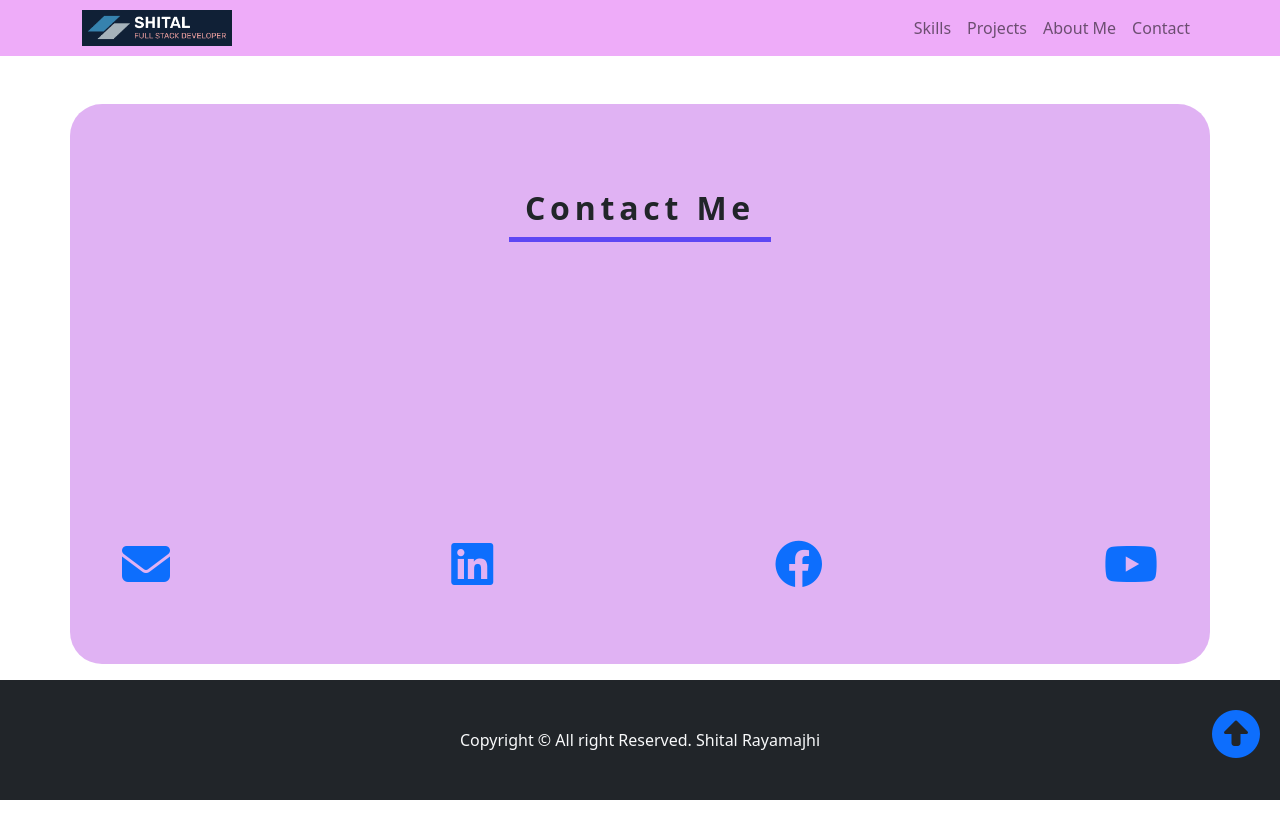
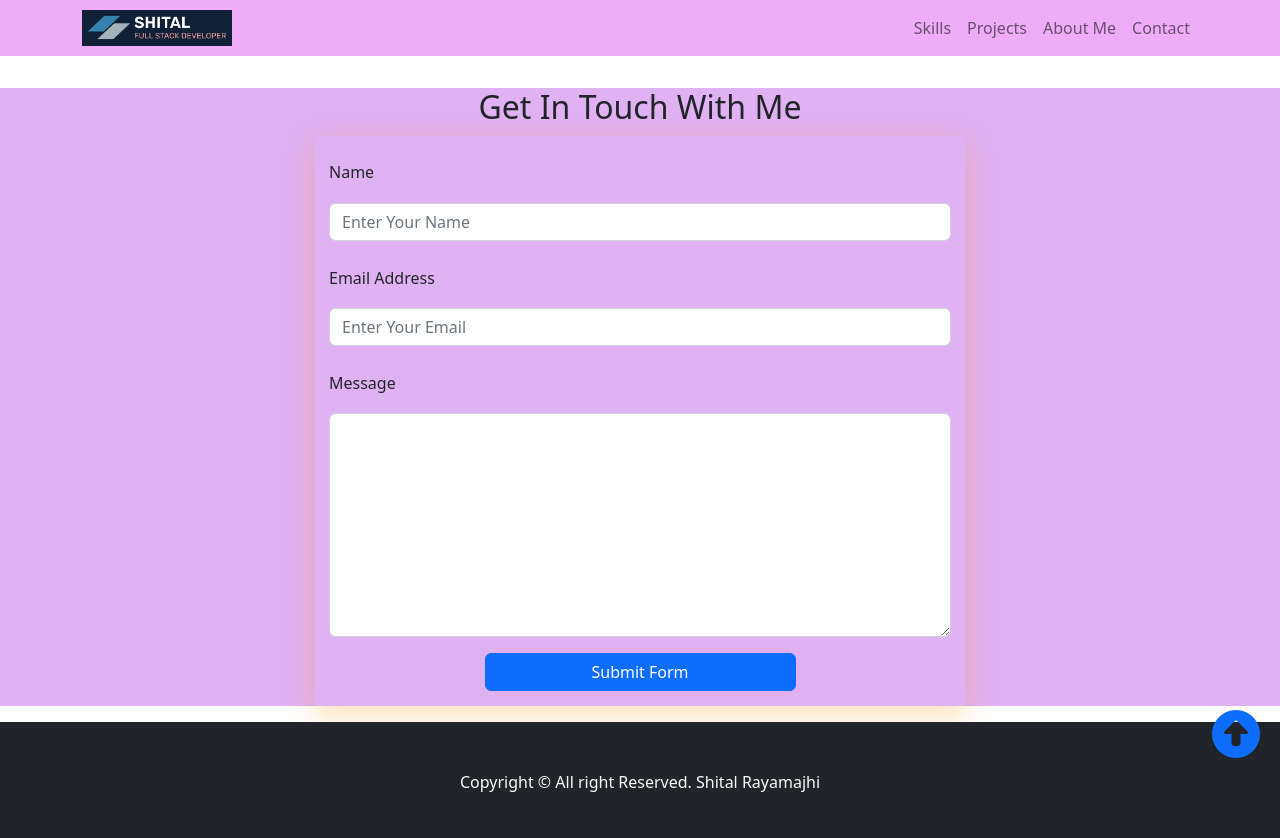
Before and after one commit to Shital769/my_react_portfolio, a React (Create React App) app: page /contact in a window 1280 px wide. Shown: the top 838 px of the page. Before the commit the page ends 800 px from the top, so only its background shows below. Built offline with nearby package versions, Linux system fonts and the light colour scheme.

Commit message:
update contact form

```diff
--- a/src/App.css
+++ b/src/App.css
@@ -63,7 +63,7 @@ i.fa-figma {
   -webkit-background-clip: text;
   -webkit-text-fill-color: transparent;
   background-clip: text;
-  text-fill-color: transparent;
+  /* text-fill-color: transparent; */
 }
 
 /* Project section */
@@ -91,3 +91,36 @@ i.fa-figma {
 .main-layout {
   min-height: 70vh;
 }
+
+
+/* contact */
+.contact {
+  margin-top: 2rem;
+}
+
+.contact h2 {
+  text-align: center;
+  /* margin-bottom: var(--bottom-margin-2); */
+  margin-bottom: 10px;
+}
+
+.contact-form-container {
+  max-width: 40.75rem;
+  margin: 0 auto;
+  padding: 0.938rem;
+  border-radius: 5px;
+  /* box-shadow: 0 3px 10px 3px; */
+  /* box-shadow: 0 3px 10px var(--secondary-shadow); */
+  box-shadow: 0px 9px 30px rgba(255, 149, 5, 0.3);
+}
+
+.contact-form-container label {
+  line-height: 2.7em;
+  font-weight: var(--bold-font);
+  color: var(--primary-color);
+}
+
+.contact-form-container textarea {
+  min-height: 6.25rem;
+  font-size: 14px;
+}
--- a/src/App.js
+++ b/src/App.js
@@ -1,11 +1,11 @@
+import { BrowserRouter, Route, Routes } from "react-router-dom";
 import "./App.css";
 import { AboutMe } from "./components/AboutMe";
-import { Contact } from "./components/Contact";
+// import { Contact } from "./components/Contact";
+import Contact from "./components/Contact";
 import { Hero } from "./components/Hero";
 import { Project } from "./components/Project";
 import { Skills } from "./components/Skills";
-import { TopNav } from "./components/TopNav";
-import { BrowserRouter, Routes, Route } from "react-router-dom";
 
 function App() {
   return (
--- a/src/components/Contact.js
+++ b/src/components/Contact.js
@@ -1,32 +1,66 @@
 import React from "react";
 import { Layout } from "./layout";
-
-export const Contact = () => {
+const Contact = () => {
   return (
     <Layout>
-      <div id="contact" className="container contact rounded-5 p-3 mt-5">
-        <div className="title">
-          <span>Contact Me</span>
-        </div>
-        {/* <!-- icons to links --> */}
-        <div className="row mb-5">
-          <div className="col fa-3x d-flex justify-content-between px-5">
-            {/* <!-- <a href="tel:041234567"><i className="fa-solid fa-mobile"></i></a> --> */}
-            <a href="mailto:your@email.com" target="_blank" >
-              <i className="fa-solid fa-envelope"></i>
-            </a>
-            <a href="https://www.linkedin.com/in/shital-rayamajhi/ " target="_blank">
-              <i className="fa-brands fa-linkedin"></i>
-            </a>
-            <a href="">
-              <i className="fa-brands fa-facebook"></i>
-            </a>
-            <a href="">
-              <i className="fa-brands fa-youtube"></i>
-            </a>
+      <div className="contact">
+        <h2>Get In Touch With Me</h2>
+        <div className="contact-form-container">
+          <div className="contact-form">
+            <form action="https://formspree.io/f/mdorkwkd" method="POST">
+              <div className="mb-3">
+                <label htmlFor="FormControlInput1" className="form-label">
+                  Name
+                </label>
+                <input
+                  type="text"
+                  className="form-control"
+                  id="FormControlInput1"
+                  placeholder="Enter Your Name"
+                  name="sender-name"
+                  required
+                />
+              </div>
+              <div className="mb-3">
+                <label htmlFor="FormControlInput2" className="form-label">
+                  Email Address
+                </label>
+                <input
+                  type="email"
+                  className="form-control"
+                  id="FormControlInput2"
+                  placeholder="Enter Your Email"
+                  name="sender-email"
+                  required
+                />
+              </div>
+              <div className="mb-3">
+                <label htmlFor="FormControlTextarea1" className="form-label">
+                  Message
+                </label>
+                <textarea
+                  className="form-control"
+                  name="message"
+                  id="FormControlTeaxtArea1"
+                  placeholder="Enter Your Message"
+                  rows="10"
+                  required
+                >
+                  {" "}
+                </textarea>
+              </div>
+
+              <div className="d-grid gap-2 col-6 mx-auto">
+                <button className="btn btn-primary" type="submit">
+                  Submit Form
+                </button>
+              </div>
+            </form>
           </div>
         </div>
       </div>
     </Layout>
   );
 };
+
+export default Contact;
```
Also changed, not shown: 1 other file (tests, documents, lock files or other folders).
